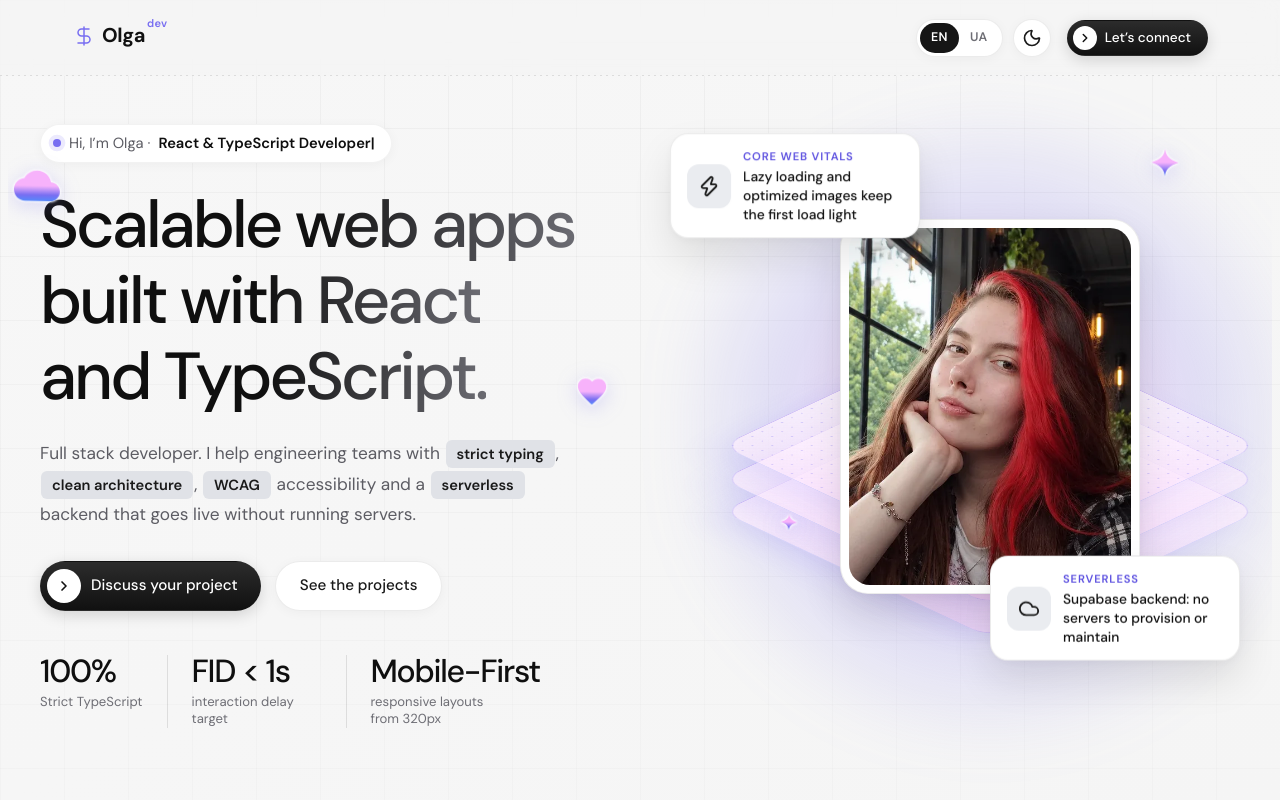
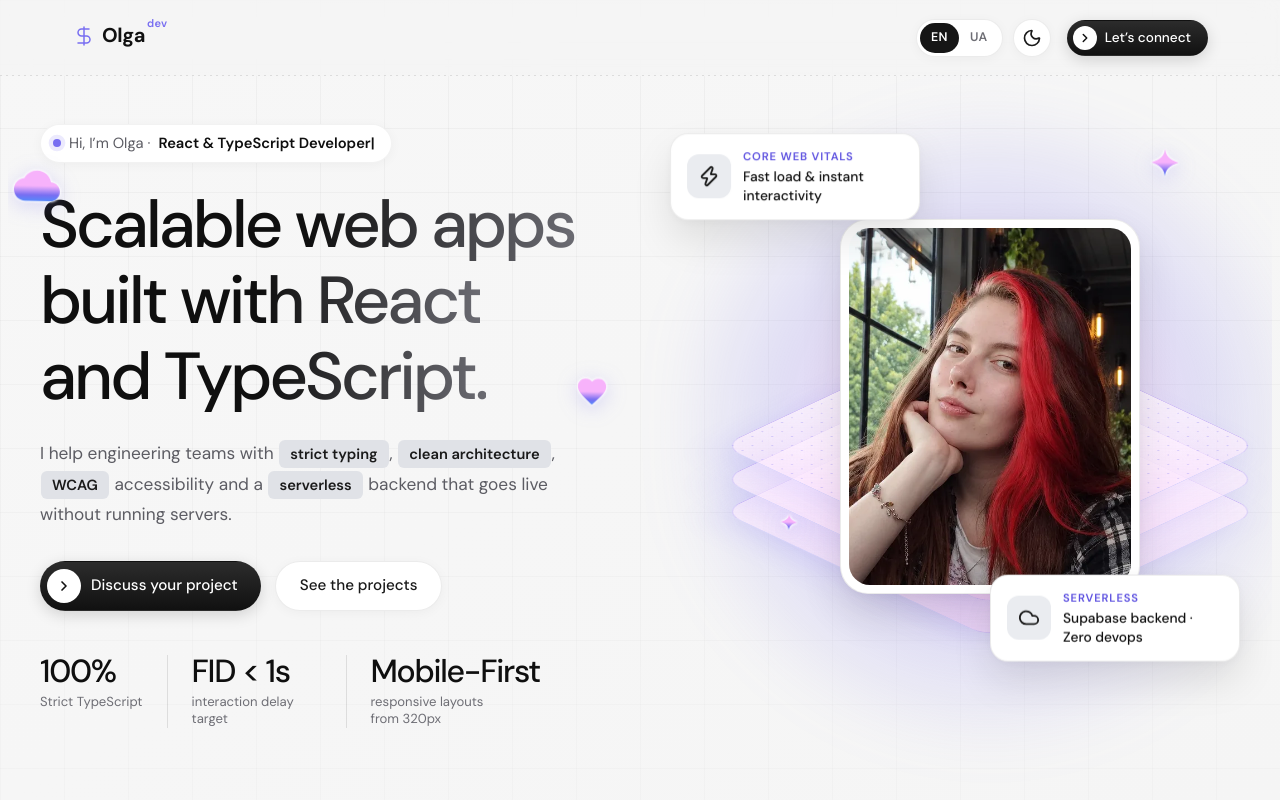
Before and after one commit to AlucardYagamiGame/olga-portfolio, a React (Vite) app: page / in a window 1280 px wide. Shown: the top 800 px of the page. Built offline with nearby package versions, Linux system fonts and the light colour scheme.

Commit message:
style(hero): shorten description and highlight card copy

```diff
--- a/src/i18n/en.ts
+++ b/src/i18n/en.ts
@@ -31,7 +31,7 @@ export const en: Dictionary = {
     ],
     headline: ['Scalable web apps', 'built with React', 'and TypeScript.'],
     description:
-      'Full stack developer. I help engineering teams with {strict typing}, {clean architecture}, {WCAG} accessibility and a {serverless} backend that goes live without running servers.',
+      'I help engineering teams with {strict typing}, {clean architecture}, {WCAG} accessibility and a {serverless} backend that goes live without running servers.',
     viewProjects: 'See the projects',
     contactMe: 'Discuss your project',
     photoAlt: 'Photo of Olga Shcherbatiuk',
@@ -43,11 +43,11 @@ export const en: Dictionary = {
     cards: {
       speed: {
         kicker: 'Core Web Vitals',
-        title: 'Lazy loading and optimized images keep the first load light',
+        title: 'Fast load & instant interactivity',
       },
       costs: {
         kicker: 'Serverless',
-        title: 'Supabase backend: no servers to provision or maintain',
+        title: 'Supabase backend · Zero devops',
       },
     },
     techLabel: 'Tools I ship with',
--- a/src/i18n/ua.ts
+++ b/src/i18n/ua.ts
@@ -31,7 +31,7 @@ export const ua: Dictionary = {
     ],
     headline: ['Масштабовані', 'вебдодатки на React', 'і TypeScript.'],
     description:
-      'Full stack розробниця. Допомагаю інженерним командам із {суворою типізацією}, {чистою архітектурою}, доступністю за {WCAG} та {serverless}-бекендом, який запускається без власних серверів.',
+      'Допомагаю інженерним командам із {суворою типізацією}, {чистою архітектурою}, доступністю за {WCAG} та {serverless}-бекендом.',
     viewProjects: 'Переглянути проєкти',
     contactMe: 'Обговорити проєкт',
     photoAlt: 'Фото Ольги Щербатюк',
@@ -43,12 +43,11 @@ export const ua: Dictionary = {
     cards: {
       speed: {
         kicker: 'Core Web Vitals',
-        title:
-          'Lazy loading і оптимізовані зображення полегшують перше завантаження',
+        title: 'Миттєве завантаження та інтерактивність',
       },
       costs: {
         kicker: 'Serverless',
-        title: 'Бекенд на Supabase: без розгортання й підтримки серверів',
+        title: 'Бекенд на Supabase',
       },
     },
     techLabel: 'Інструменти, з якими працюю',
--- a/src/sections/Hero/Hero.module.scss
+++ b/src/sections/Hero/Hero.module.scss
@@ -243,7 +243,7 @@
 }
 
 .description {
-  max-width: 520px;
+  max-width: 522px;
   margin-bottom: 32px;
   color: var(--text-secondary);
   font-size: 1.08rem;
```
